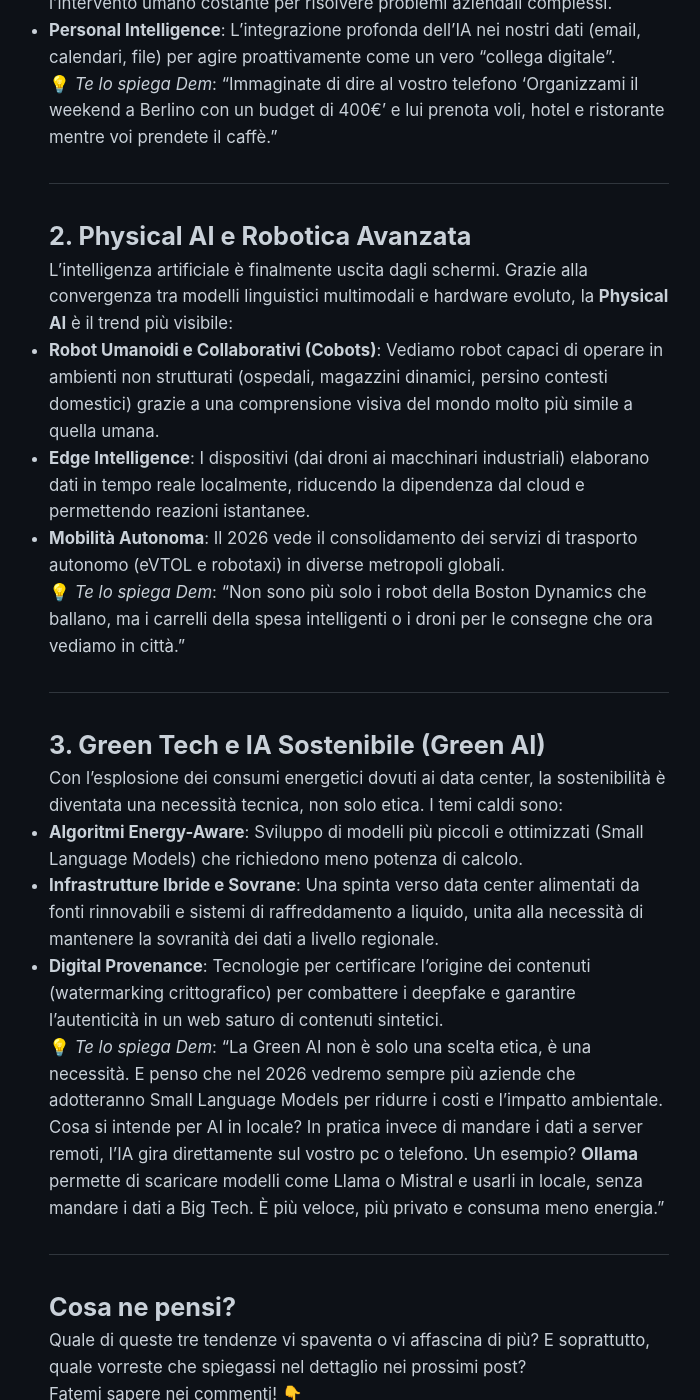
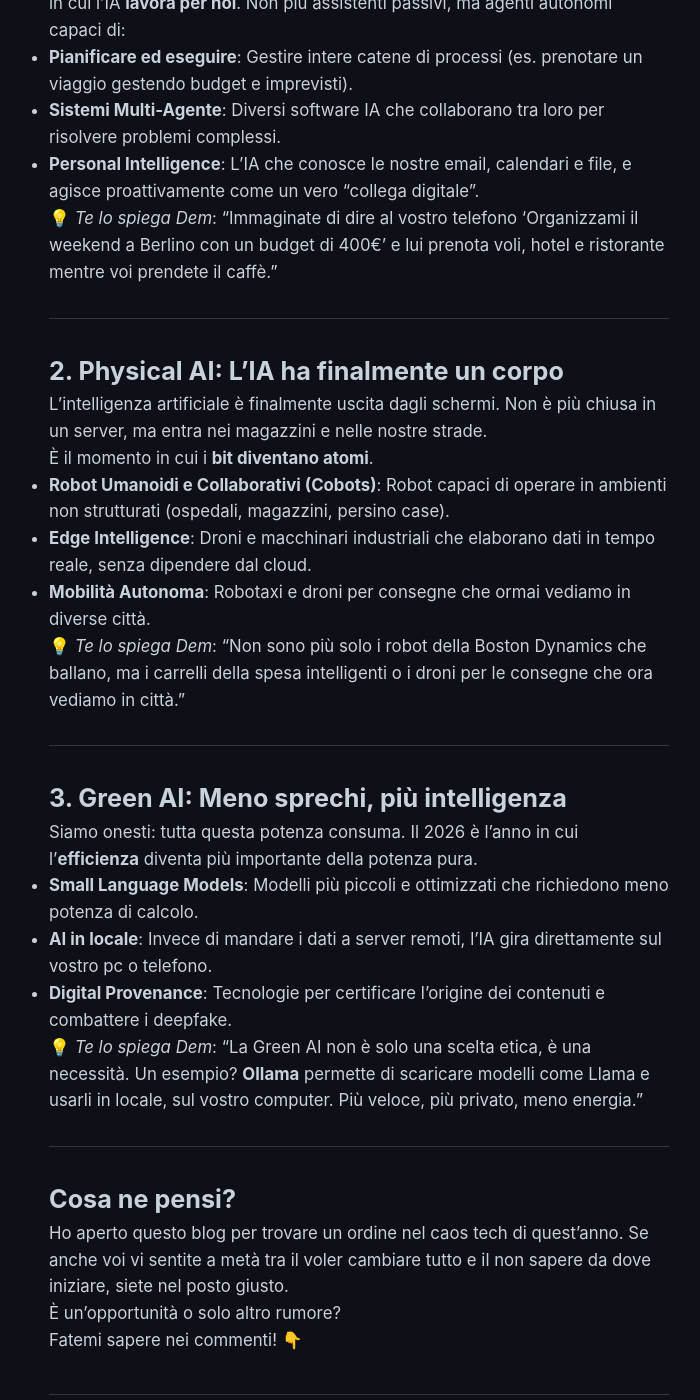
Before and after one commit to DemPago/DemPago.github.io, a Jekyll site: the page built from _posts/2026-02-15-primo-post.md, in a window 1280 px wide and 1400 px high, scrolled down 1320 px. Shown: the whole window, without its empty margins (405-1105 px from the left). Built offline with Jekyll 4.4.1, drawn with Linux system fonts in a browser that asks for light colours; comment, search, counter and statistics services are not loaded; some of the changed text lies outside the part shown.

Commit message:
Rewrite post with personal voice and update bio

```diff
--- a/_layouts/default.html
+++ b/_layouts/default.html
@@ -228,7 +228,7 @@
     <aside class="sidebar">
       <img src="/profilo.png" alt="Foto profilo">
       <h2>Demetrio</h2>
-      <p>Tech enthusiast</p>
+      <p>Cerco di portare luce nel tech, sperando di non passare al lato oscuro.</p>
     </aside>
     <main class="main-content">
       <header>
--- a/_posts/2026-02-15-primo-post.md
+++ b/_posts/2026-02-15-primo-post.md
@@ -1,14 +1,14 @@
 ---
 layout: post
-title: "Tech 2026: i 3 trend che cambieranno il nostro futuro"
+title: "Il 2026 non è l'anno dei chatbot, è l'anno dell'azione"
 date: 2026-02-15
-description: "Scopri i 3 trend tech del 2026: Agentic AI, Physical AI e Green AI. Spiegati in modo semplice e chiaro."
+description: "Benvenuti su Tech Illuminato. Vi spiego perché quest'anno l'IA smette di parlare e inizia a lavorare al posto nostro."
 cover: "https://images.unsplash.com/photo-1677442136019-21780ecad995?w=1200"
 ---
 
-Ciao! Bentornati su **Tech Illuminato**.
+Iniziare un blog nel 2026 sembra un atto di ribellione. Tra capi che spariscono, lavori che cambiano e un'incertezza che sembra sabbia nelle scarpe, ho deciso di accendere questa luce: **Tech Illuminato**.
 
-Siamo arrivati al 2026 e la domanda non è più *"cosa può scrivere l'IA?"*, ma *"cosa può fare per noi nel mondo reale?"*. In questo primo post voglio portarvi nel cuore della rivoluzione che stiamo vivendo.
+Qui non vedremo solo il codice, ma come la tecnologia ci aiuta a non impazzire.
 
 I primi 3 temi dell'anno sono **AI, AI e un altro tipo di AI**.
 
@@ -18,45 +18,52 @@ I primi 3 temi dell'anno sono **AI, AI e un altro tipo di AI**.
 
 ---
 
-## 1. Agentic AI (L'IA che "fa" invece di "dire")
+## 1. Agentic AI: L'IA che "fa" invece di "dire"
 
-Se il 2024 e il 2025 sono stati gli anni della generazione di testi e immagini, il 2026 è l'anno della **Agentic AI**. Non più semplici assistenti che rispondono a domande, ma agenti autonomi capaci di:
+Immaginate un assistente che non vi suggerisce solo cosa scrivere, ma che prenota i voli, organizza il calendario e risponde alle mail mentre voi cercate di capire il senso della vostra giornata.
 
-- **Pianificare ed eseguire**: Gestire intere catene di processi (es. prenotare un viaggio intere gestendo budget e imprevisti, o negoziare contratti tra fornitori).
-- **Sistemi Multi-Agente**: Diversi software IA che collaborano tra loro senza l'intervento umano costante per risolvere problemi aziendali complessi.
-- **Personal Intelligence**: L'integrazione profonda dell'IA nei nostri dati (email, calendari, file) per agire proattivamente come un vero "collega digitale".
+Questa è l'**Agentic AI**: l'IA che agisce.
+
+Se il 2024 e il 2025 sono stati gli anni in cui l'IA ci rispondeva, il 2026 è l'anno in cui l'IA **lavora per noi**. Non più assistenti passivi, ma agenti autonomi capaci di:
+
+- **Pianificare ed eseguire**: Gestire intere catene di processi (es. prenotare un viaggio gestendo budget e imprevisti).
+- **Sistemi Multi-Agente**: Diversi software IA che collaborano tra loro per risolvere problemi complessi.
+- **Personal Intelligence**: L'IA che conosce le nostre email, calendari e file, e agisce proattivamente come un vero "collega digitale".
 
 💡 *Te lo spiega Dem*: "Immaginate di dire al vostro telefono 'Organizzami il weekend a Berlino con un budget di 400€' e lui prenota voli, hotel e ristorante mentre voi prendete il caffè."
 
 ---
 
-## 2. Physical AI e Robotica Avanzata
+## 2. Physical AI: L'IA ha finalmente un corpo
 
-L'intelligenza artificiale è finalmente uscita dagli schermi. Grazie alla convergenza tra modelli linguistici multimodali e hardware evoluto, la **Physical AI** è il trend più visibile:
+L'intelligenza artificiale è finalmente uscita dagli schermi. Non è più chiusa in un server, ma entra nei magazzini e nelle nostre strade.
 
-- **Robot Umanoidi e Collaborativi (Cobots)**: Vediamo robot capaci di operare in ambienti non strutturati (ospedali, magazzini dinamici, persino contesti domestici) grazie a una comprensione visiva del mondo molto più simile a quella umana.
-- **Edge Intelligence**: I dispositivi (dai droni ai macchinari industriali) elaborano dati in tempo reale localmente, riducendo la dipendenza dal cloud e permettendo reazioni istantanee.
-- **Mobilità Autonoma**: Il 2026 vede il consolidamento dei servizi di trasporto autonomo (eVTOL e robotaxi) in diverse metropoli globali.
+È il momento in cui i **bit diventano atomi**.
+
+- **Robot Umanoidi e Collaborativi (Cobots)**: Robot capaci di operare in ambienti non strutturati (ospedali, magazzini, persino case).
+- **Edge Intelligence**: Droni e macchinari industriali che elaborano dati in tempo reale, senza dipendere dal cloud.
+- **Mobilità Autonoma**: Robotaxi e droni per consegne che ormai vediamo in diverse città.
 
 💡 *Te lo spiega Dem*: "Non sono più solo i robot della Boston Dynamics che ballano, ma i carrelli della spesa intelligenti o i droni per le consegne che ora vediamo in città."
 
 ---
 
-## 3. Green Tech e IA Sostenibile (Green AI)
+## 3. Green AI: Meno sprechi, più intelligenza
 
-Con l'esplosione dei consumi energetici dovuti ai data center, la sostenibilità è diventata una necessità tecnica, non solo etica. I temi caldi sono:
+Siamo onesti: tutta questa potenza consuma. Il 2026 è l'anno in cui l'**efficienza** diventa più importante della potenza pura.
 
-- **Algoritmi Energy-Aware**: Sviluppo di modelli più piccoli e ottimizzati (Small Language Models) che richiedono meno potenza di calcolo.
-- **Infrastrutture Ibride e Sovrane**: Una spinta verso data center alimentati da fonti rinnovabili e sistemi di raffreddamento a liquido, unita alla necessità di mantenere la sovranità dei dati a livello regionale.
-- **Digital Provenance**: Tecnologie per certificare l'origine dei contenuti (watermarking crittografico) per combattere i deepfake e garantire l'autenticità in un web saturo di contenuti sintetici.
+- **Small Language Models**: Modelli più piccoli e ottimizzati che richiedono meno potenza di calcolo.
+- **AI in locale**: Invece di mandare i dati a server remoti, l'IA gira direttamente sul vostro pc o telefono.
+- **Digital Provenance**: Tecnologie per certificare l'origine dei contenuti e combattere i deepfake.
 
-💡 *Te lo spiega Dem*: "La Green AI non è solo una scelta etica, è una necessità. E penso che nel 2026 vedremo sempre più aziende che adotteranno Small Language Models per ridurre i costi e l'impatto ambientale.
-Cosa si intende per AI in locale? In pratica invece di mandare i dati a server remoti, l'IA gira direttamente sul vostro pc o telefono. Un esempio? **Ollama** permette di scaricare modelli come Llama o Mistral e usarli in locale, senza mandare i dati a Big Tech. È più veloce, più privato e consuma meno energia."
+💡 *Te lo spiega Dem*: "La Green AI non è solo una scelta etica, è una necessità. Un esempio? **Ollama** permette di scaricare modelli come Llama e usarli in locale, sul vostro computer. Più veloce, più privato, meno energia."
 
 ---
 
 ## Cosa ne pensi?
 
-Quale di queste tre tendenze vi spaventa o vi affascina di più? E soprattutto, quale vorreste che spiegassi nel dettaglio nei prossimi post?
+Ho aperto questo blog per trovare un ordine nel caos tech di quest'anno. Se anche voi vi sentite a metà tra il voler cambiare tutto e il non sapere da dove iniziare, siete nel posto giusto.
+
+È un'opportunità o solo altro rumore?
 
 Fatemi sapere nei commenti! 👇
```
